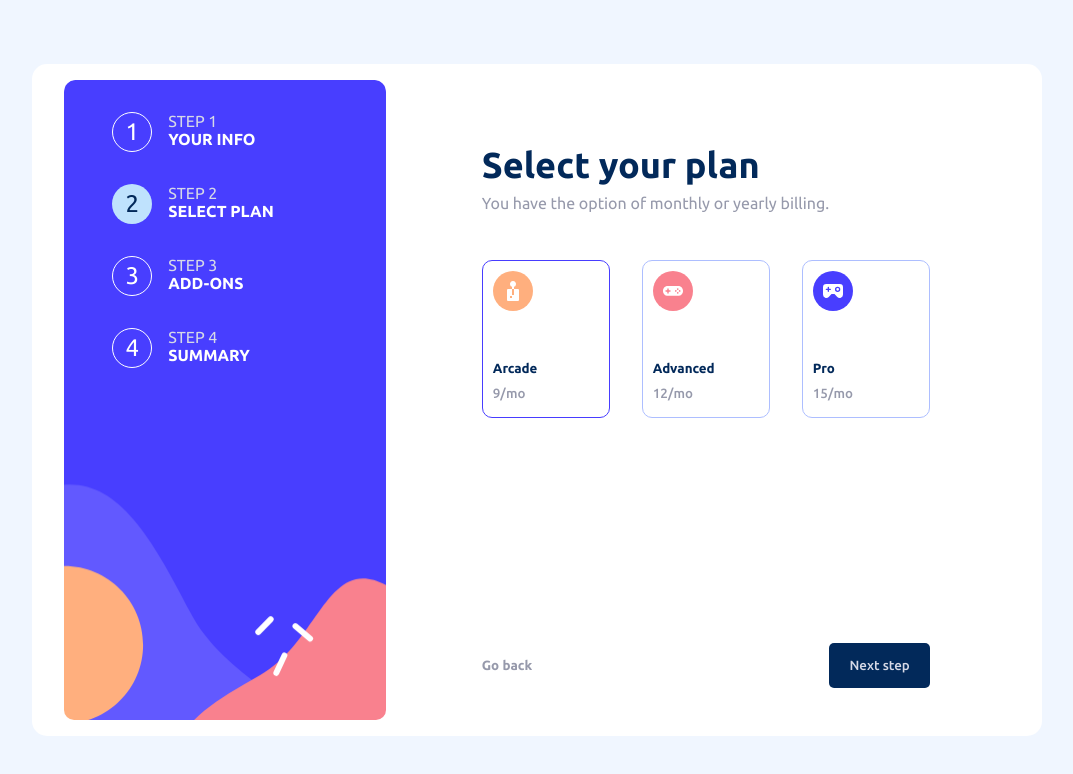
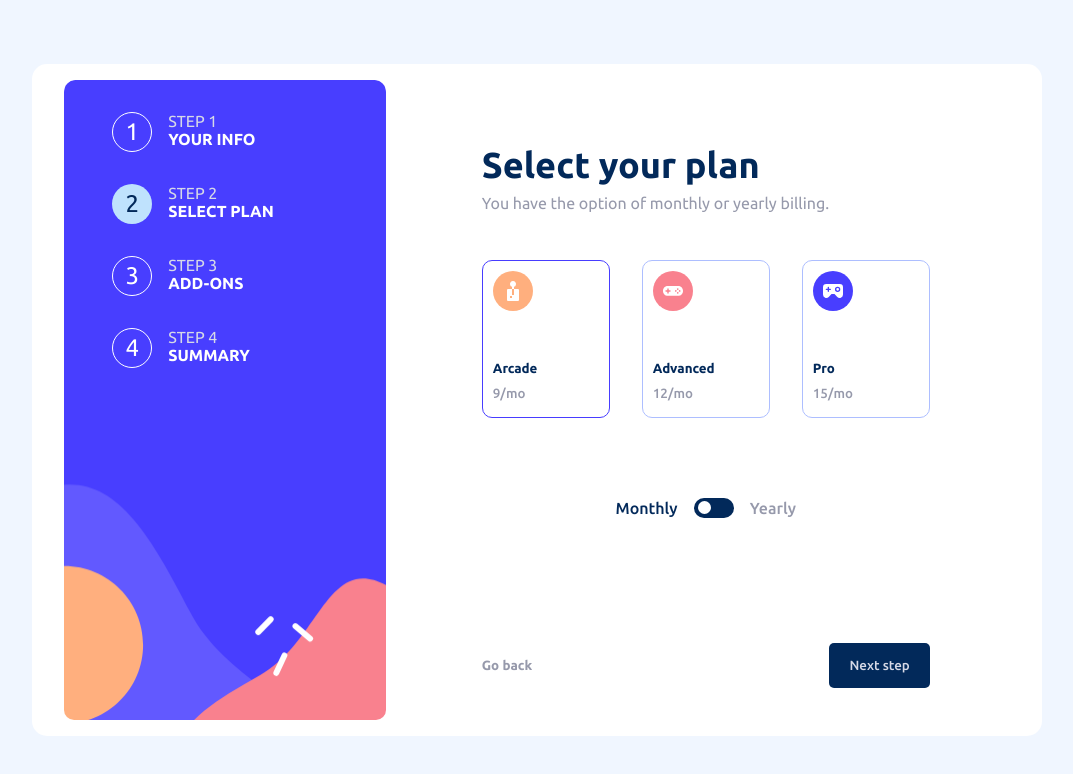
Before and after one commit to johnEdmon44/multi-step-form, a React (Vite) app: page / in a window 1280 px wide. Both pictures are taken after typing "Sample", "name@example.com", "5551234" into the empty fields and a click on the button "Next Step". Shown: the top 774 px of the page, without its empty margins (103-1176 px from the left). Built offline with nearby package versions, Linux system fonts and the light colour scheme.

Commit message:
Add monthly/yearly switch toggle

```diff
--- a/src/App.css
+++ b/src/App.css
@@ -269,3 +269,75 @@ body {
   display: flex;
   gap: 2rem;
 }
+
+
+.switch-container {
+  display: flex;
+  justify-content: center;
+  align-items: center;
+  gap: 1rem;
+  margin-top: 5rem;
+}
+
+
+.switch-container p {
+  color: var(--neutral-cool-gray);
+  font-weight: 500;
+}
+
+
+.switch {
+  position: relative;
+  display: inline-block;
+  width: 40px;
+  height: 20px;
+
+}
+
+
+.switch input {
+  opacity: 0;
+  width: 0;
+  height: 0;
+}
+
+
+.slider {
+  position: absolute;
+  cursor: pointer;
+  top: 0;
+  left: 0;
+  right: 0;
+  bottom: 0;
+  transition: .4s;
+  border-radius: 34px;
+  background-color: var(--primary-marine-blue);
+}
+
+
+.slider:before {
+  position: absolute;
+  content: "";
+  height: 13px;
+  width: 13px;
+  left: 4px;
+  bottom: 4px;
+  background-color: white;
+  transition: .4s;
+  border-radius: 50%;
+}
+
+
+input:checked + .slider {
+  background-color: var(--primary-marine-blue);
+}
+
+
+input:checked + .slider:before {
+  transform: translateX(18px);
+}
+
+
+.selected-switch {
+  color: var(--primary-marine-blue) !important;
+}
--- a/src/App.jsx
+++ b/src/App.jsx
@@ -17,7 +17,7 @@ function App() {
   const [step4, setStep4] = useState(false);
 
   const [selectedPlan, setSelectedPlan] = useState({value: 'Arcade', monthly: 9});
-  const isMonthly = true;
+  const [isMonthly, setIsMonthly] = useState(true);
   const planOption = [
     {value: 'Arcade', monthly: 9, yearly: 90, img: '/public/assets/images/icon-arcade.svg'},
     {value: 'Advanced', monthly: 12, yearly: 120, img: '/public/assets/images/icon-advanced.svg'},
@@ -70,6 +70,19 @@ function App() {
     if (step1) {
       setStep1(false);
     }
+  }
+
+
+  const handleSwitchTogggle = () => {
+    setIsMonthly(!isMonthly)
+
+    if(isMonthly) {
+      setSelectedPlan({value: 'Arcade', monthly: 9})
+    } else {
+      setSelectedPlan({value: "Arcade", yearly: 90})
+    }
+
+    console.log(selectedPlan)
   }
 
 
@@ -167,11 +180,24 @@ function App() {
             ))}
           </div>
 
+          <div className='switch-container'>
+            <p className={isMonthly ? 'selected-switch' : ''}>Monthly</p>
+
+            <label className="switch" >
+              <input type="checkbox" onClick={handleSwitchTogggle}/>
+              <span className="slider"></span>
+            </label>
+
+            <p className={isMonthly ? '' : 'selected-switch'}>Yearly</p>
+          </div>
+
           <div className='buttons'>
             <button className='prev-btn' onClick={handleGoBack}>Go back</button>
-            <button className='next-btn'>Next step</button>
+            <button className='next-btn' onClick={() => setStep2(true)}>Next step</button>
           </div>
         </div>
+
+
       </div>
     </section>
   )
```
